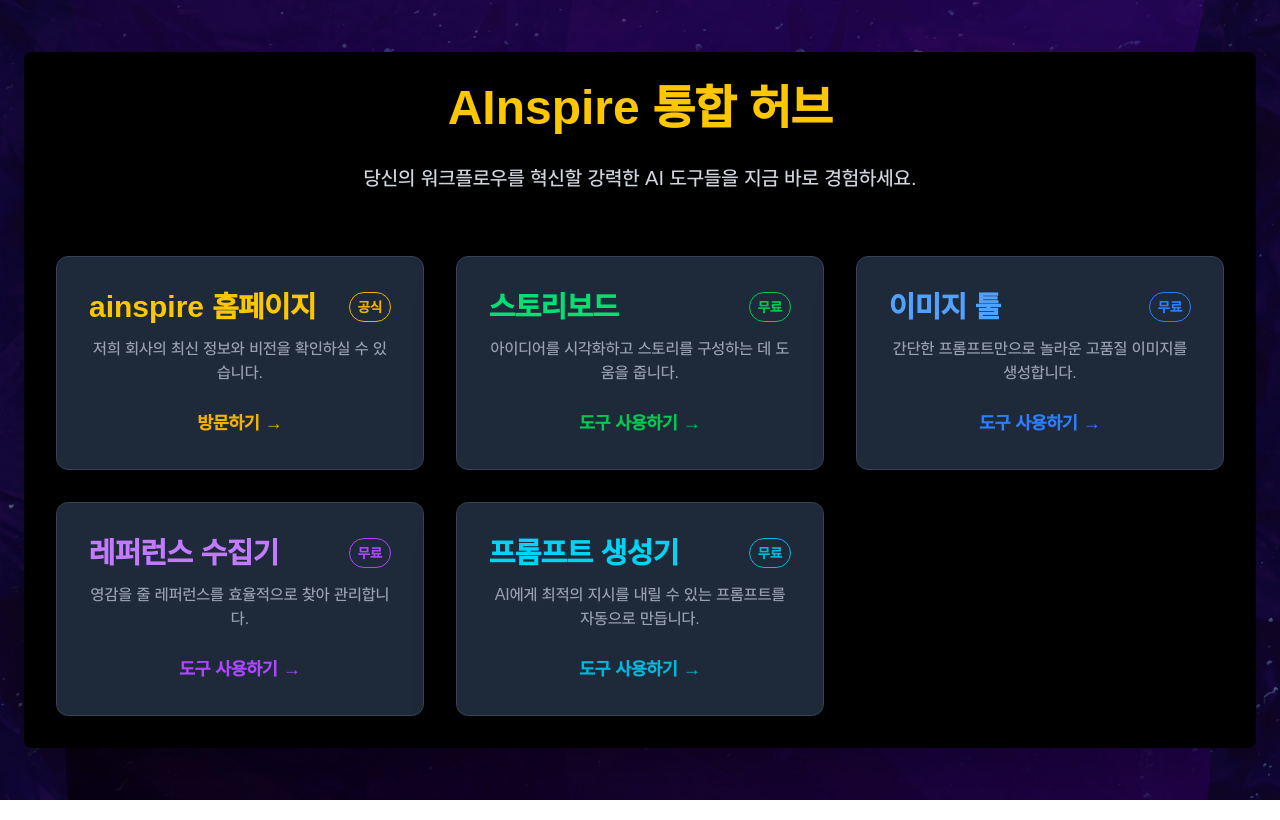
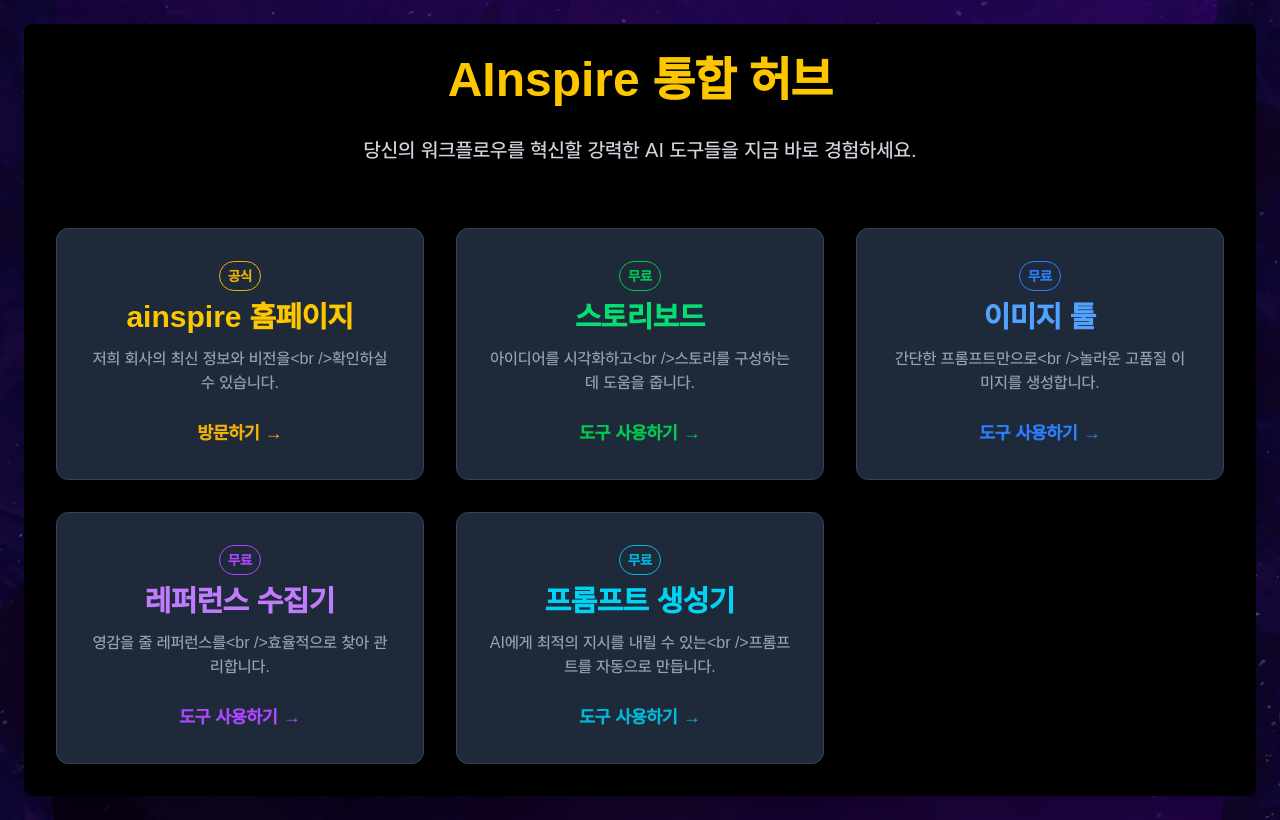
Before and after one commit to uguggim4-creator/ai-hub-landing, a Next.js app: page / in a window 1280 px wide. Built offline with nearby package versions, Linux system fonts and the light colour scheme.

Commit message:
update: revised landing page index.js content

```diff
--- a/pages/index.js
+++ b/pages/index.js
@@ -1,4 +1,4 @@
-// pages/index.js 파일 내용
+// pages/index.js 파일 내용 - 최종 수정본 (중앙 정렬 및 태그 수정)
 
 import Head from 'next/head';
 import { motion, AnimatePresence } from 'framer-motion';
@@ -11,7 +11,7 @@
     imageTool: "https://ainspire-image-tool-api.vercel.app/",
     referenceCollector: "https://ainspire-reference.vercel.app/",
     promptGenerator: "https://vercel-veo3-prompt-generator.vercel.app/",
-    homepage: "https://ainspire.co.kr", // 👈 새로운 홈페이지 주소 추가
+    homepage: "https://ainspire.co.kr", // 👈 ainspire 홈페이지 주소
   };
 
   const [showTitleImage, setShowTitleImage] = useState(true);
@@ -23,11 +23,10 @@
       setShowTitleImage(false);
     }, 1000); // 1초(1000ms) 후 실행
 
-    // 2. 메인 콘텐츠 등장 타이머 (타이틀이 완전히 사라진 후 0.5초 뒤 등장)
-    // 퇴장 시작(1초) + 퇴장 지속시간(1초) + 추가 대기 시간(0.5초) = 총 2.5초
+    // 2. 메인 콘텐츠 등장 타이머 (총 2.5초 지연)
     const mainContentTimer = setTimeout(() => {
         setShowMainContent(true);
-    }, 1500); // 1.5초(1500ms) 후 실행 (시간을 2.5초로 조정하여 빨리 나타나지 않도록 수정했습니다)
+    }, 2500); // 2.5초(2500ms) 후 실행
 
     // 3. 정리 함수: 타이머를 깔끔하게 해제
     return () => {
@@ -48,7 +47,7 @@
     visible: {
       opacity: 1,
       transition: {
-        staggerChildren: 0.1, // 카드 등장 간격 조정
+        staggerChildren: 0.1, // 카드 등장 간격
       },
     },
   };
@@ -58,12 +57,12 @@
     visible: { opacity: 1, y: 0, transition: { type: "spring", stiffness: 100, damping: 12 } },
   };
 
-  // 4개 도구와 홈페이지 박스를 배열로 정의
+  // 5개 도구 박스를 배열로 정의
   const toolBoxes = [
-    // 🚨 1. ainspire 홈페이지 박스 (노란색으로 강조)
+    // 1. ainspire 홈페이지 박스 (노란색으로 강조)
     {
       title: "ainspire 홈페이지",
-      desc: "저희 회사의 최신 정보와 비전을 확인하실 수 있습니다.",
+      desc: "저희 회사의 최신 정보와 비전을<br />확인하실 수 있습니다.",
       url: toolUrls.homepage,
       color: "text-yellow-400",
       hoverColor: "hover:border-yellow-500",
@@ -73,7 +72,7 @@
     // 2. 스토리보드
     {
       title: "스토리보드",
-      desc: "아이디어를 시각화하고 스토리를 구성하는 데 도움을 줍니다.",
+      desc: "아이디어를 시각화하고<br />스토리를 구성하는 데 도움을 줍니다.",
       url: toolUrls.storyboard,
       color: "text-green-400",
       hoverColor: "hover:border-green-500",
@@ -83,7 +82,7 @@
     // 3. 이미지 툴
     {
       title: "이미지 툴",
-      desc: "간단한 프롬프트만으로 놀라운 고품질 이미지를 생성합니다.",
+      desc: "간단한 프롬프트만으로<br />놀라운 고품질 이미지를 생성합니다.",
       url: toolUrls.imageTool,
       color: "text-blue-400",
       hoverColor: "hover:border-blue-500",
@@ -93,7 +92,7 @@
     // 4. 레퍼런스 수집기
     {
       title: "레퍼런스 수집기",
-      desc: "영감을 줄 레퍼런스를 효율적으로 찾아 관리합니다.",
+      desc: "영감을 줄 레퍼런스를<br />효율적으로 찾아 관리합니다.",
       url: toolUrls.referenceCollector,
       color: "text-purple-400",
       hoverColor: "hover:border-purple-500",
@@ -103,7 +102,7 @@
     // 5. 프롬프트 생성기
     {
       title: "프롬프트 생성기",
-      desc: "AI에게 최적의 지시를 내릴 수 있는 프롬프트를 자동으로 만듭니다.",
+      desc: "AI에게 최적의 지시를 내릴 수 있는<br />프롬프트를 자동으로 만듭니다.",
       url: toolUrls.promptGenerator,
       color: "text-cyan-400",
       hoverColor: "hover:border-cyan-500",
@@ -148,11 +147,11 @@
 
       {showMainContent && (
         <motion.main
-          className="text-center w-full max-w-7xl bg-black bg-opacity-70 rounded-lg p-8 shadow-2xl relative z-0" // max-w-7xl로 확장하여 3개 이상도 충분히 담도록 함
+          className="text-center w-full max-w-7xl bg-black bg-opacity-70 rounded-lg p-8 shadow-2xl relative z-0"
           variants={mainContentVariants}
           initial="hidden"
           animate="visible"
-          transition={{ delay: 0 }}
+          transition={{ delay: 0.1 }} // 👈 메인 콘텐츠 등장 후 0.1초 뒤 내부 모션 시작
         >
           {/* 노란색 타이틀 + Pretendard 폰트 */}
           <h1 className="text-5xl font-extrabold mb-8 text-yellow-400 font-pretendard">
@@ -166,7 +165,7 @@
             당신의 워크플로우를 혁신할 강력한 AI 도구들을 지금 바로 경험하세요.
           </motion.p>
 
-          {/* 🚨🚨 유연한 레이아웃: grid-cols-autofit 클래스 사용 */}
+          {/* 유연한 레이아웃: gridTemplateColumns 인라인 스타일 적용 */}
           <div className="grid gap-8" style={{ gridTemplateColumns: 'repeat(auto-fit, minmax(300px, 1fr))' }}>
 
             {toolBoxes.map((box, index) => (
@@ -178,23 +177,25 @@
                 className={`block p-8 border border-gray-700 rounded-xl shadow-2xl bg-gray-800 ${box.hoverColor} transition duration-300 transform hover:scale-[1.05]`}
                 variants={itemVariants}
               >
-                {/* 제목 및 무료/공식 태그 */}
-                <div className="flex justify-between items-center mb-3">
-                  <h2 className={`text-3xl font-bold ${box.color} font-pretendard`}>
+                {/* 🚨🚨🚨 박스 내부 구조 수정: 중앙 정렬 및 태그 위에 배치 🚨🚨🚨 */}
+                <div className="flex flex-col items-center mb-3">
+                  {/* 태그 (메인 텍스트 위에 위치) */}
+                  <span className={`text-sm font-semibold px-2 py-1 rounded-full border border-current ${box.tagColor} font-pretendard mb-2`}>
+                    {box.tag}
+                  </span>
+                  {/* 제목 (중앙 정렬) */}
+                  <h2 className={`text-3xl font-bold ${box.color} font-pretendard text-center`}>
                     {box.title}
                   </h2>
-                  <span className={`text-sm font-semibold px-2 py-1 rounded-full border border-current ${box.tagColor} font-pretendard`}>
-                    {box.tag}
-                  </span>
                 </div>
 
-                {/* 설명 */}
-                <p className="text-gray-400 mb-6 font-pretendard">
+                {/* 설명 (중앙 정렬) */}
+                <p className="text-gray-400 mb-6 font-pretendard text-center">
                   {box.desc}
                 </p>
 
-                {/* 링크 */}
-                <span className={`${box.tagColor} font-semibold text-lg font-pretendard`}>
+                {/* 링크 (중앙 정렬) */}
+                <span className={`${box.tagColor} font-semibold text-lg font-pretendard mx-auto block w-fit`}>
                   {box.tag === "공식" ? "방문하기" : "도구 사용하기"} →
                 </span>
               </motion.a>
```
